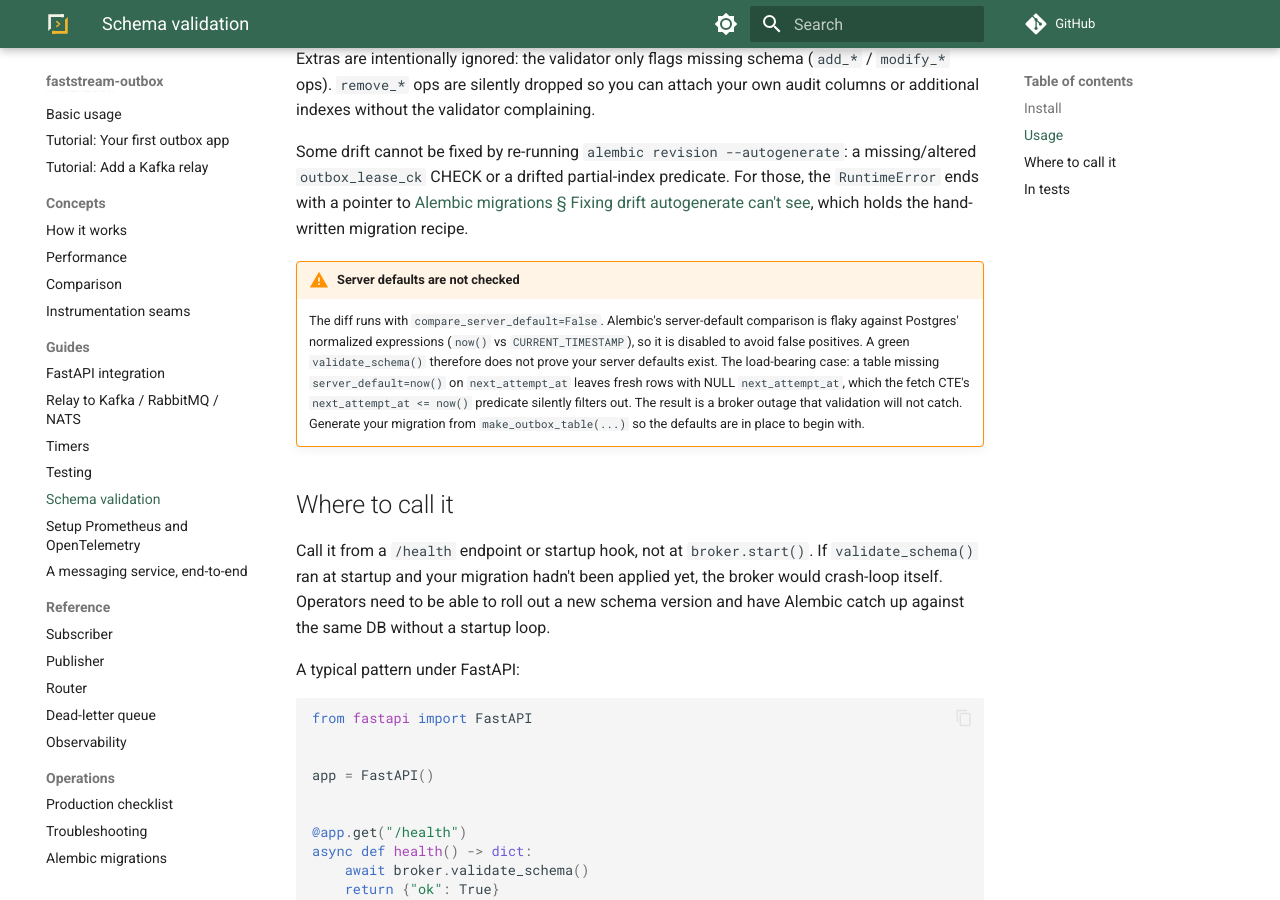
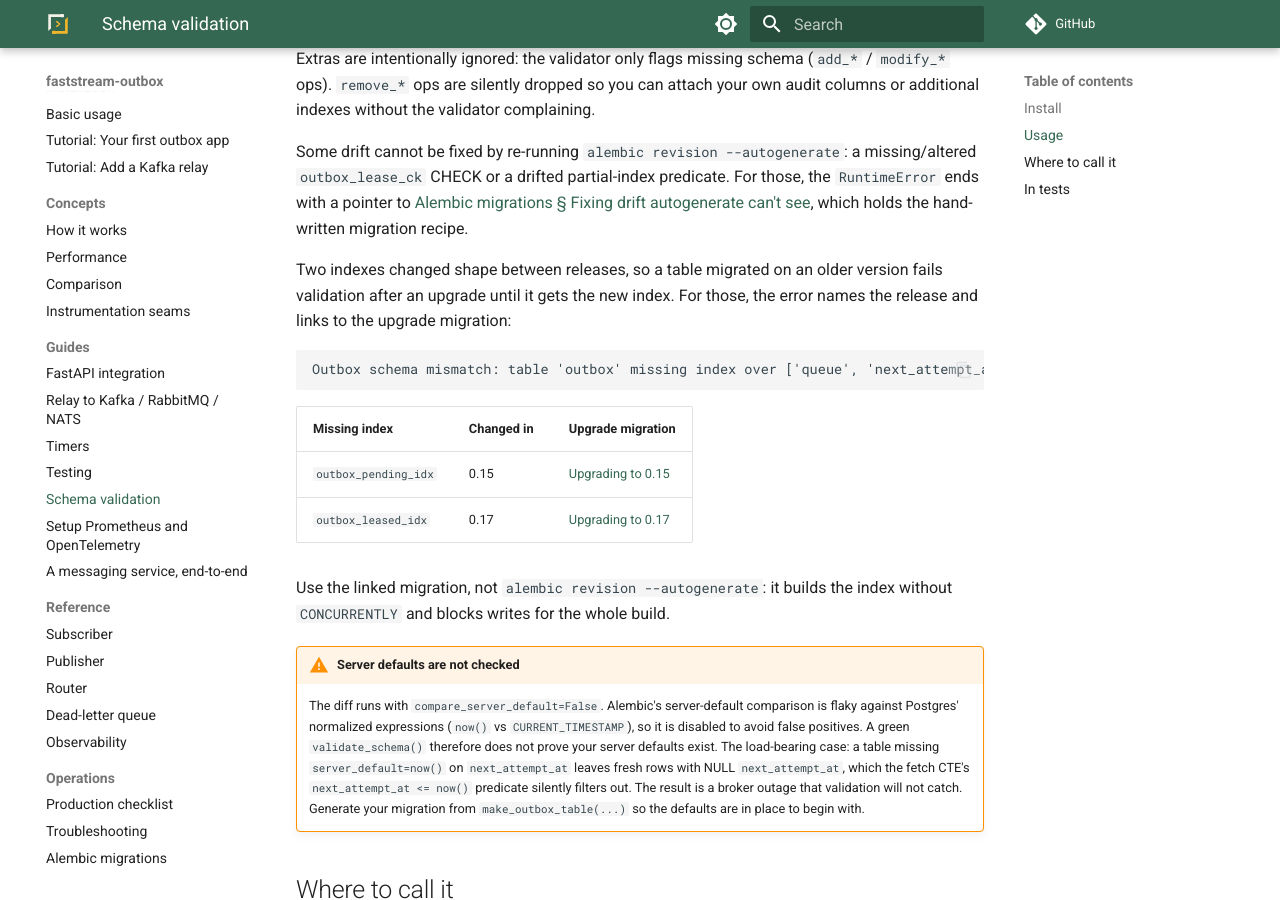
Before and after one commit to modern-python/faststream-outbox, an MkDocs documentation site: the page built from docs/usage/schema-validation.md, in a window 1280 px wide and 900 px high, scrolled down 1050 px. Built offline with MkDocs 1.6.1 and Material for MkDocs 9.7.7, drawn with Linux system fonts in a browser that asks for light colours; comment, search, counter and statistics services are not loaded.

Commit message:
docs: show the validate_schema upgrade hints (#248)

````diff
--- a/docs/usage/schema-validation.md
+++ b/docs/usage/schema-validation.md
@@ -59,6 +59,24 @@ missing/altered `outbox_lease_ck` CHECK or a drifted partial-index predicate.
 For those, the `RuntimeError` ends with a pointer to
 [Alembic migrations § Fixing drift autogenerate can't see](../operations/alembic.md#fixing-drift-autogenerate-cant-see),
 which holds the hand-written migration recipe.
+
+Two indexes changed shape between releases, so a table migrated on an
+older version fails validation after an upgrade until it gets the new
+index. For those, the error names the release and links to the upgrade
+migration:
+
+```text
+Outbox schema mismatch: table 'outbox' missing index over ['queue', 'next_attempt_at', 'id'] (name='outbox_leased_idx', unique=False); a table created before 0.17 needs it in place of outbox_lease_idx: https://faststream-outbox.modern-python.org/operations/alembic/#upgrading-to-017
+```
+
+| Missing index | Changed in | Upgrade migration |
+| --- | --- | --- |
+| `outbox_pending_idx` | 0.15 | [Upgrading to 0.15](../operations/alembic.md#upgrading-to-015) |
+| `outbox_leased_idx` | 0.17 | [Upgrading to 0.17](../operations/alembic.md#upgrading-to-017) |
+
+Use the linked migration, not `alembic revision --autogenerate`: it
+builds the index without `CONCURRENTLY` and blocks writes for the whole
+build.
 
 !!! warning "Server defaults are not checked"
     The diff runs with `compare_server_default=False`. Alembic's
````
